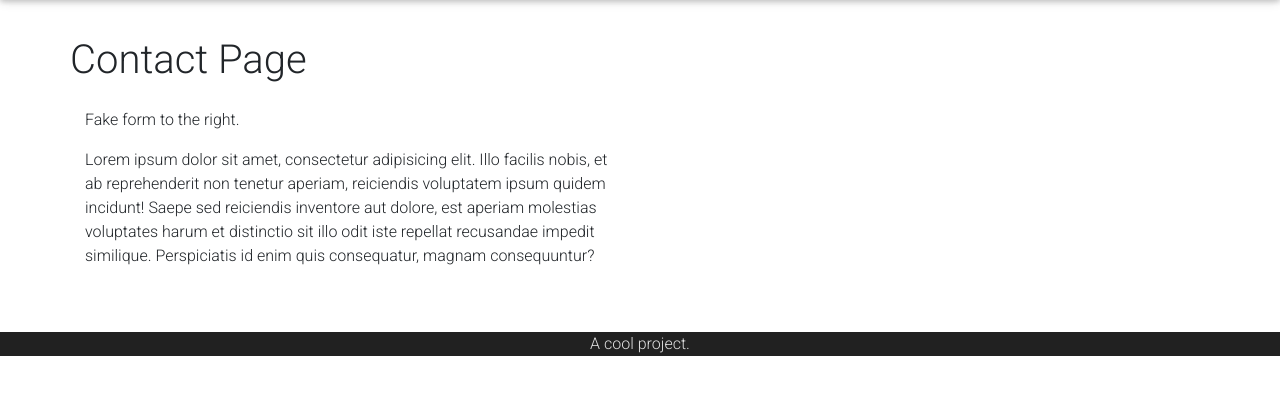
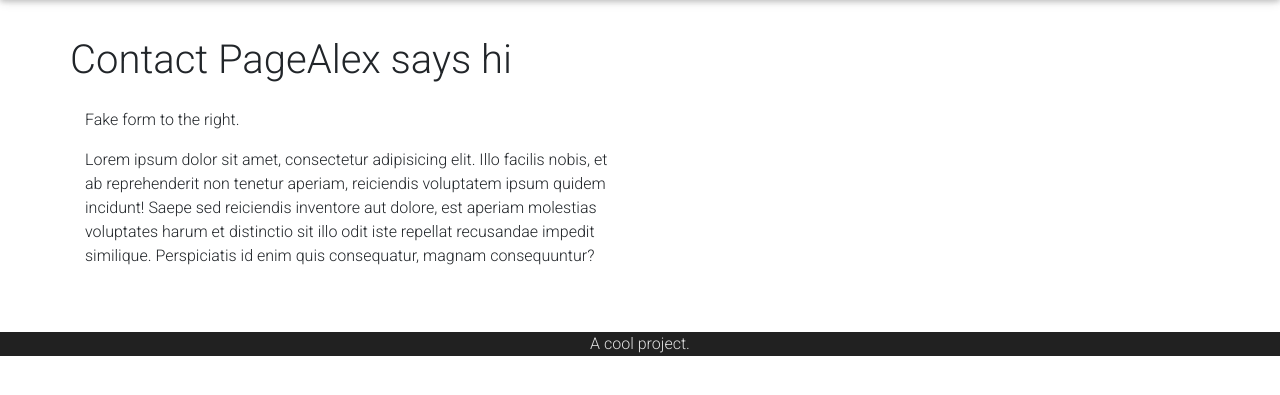
Before and after one commit to nanthony007/RaiseLeaders, a Django app: page /contact/ in a window 1280 px wide. Shown: the part 60-455 px from the top of the page. Run offline with Django 3.2, Linux system fonts and the light colour scheme; some libraries are stand-ins or nearby versions.

Commit message:
Add Alex says hi.

```diff
--- a/main_site/templates/main_site/contact.html
+++ b/main_site/templates/main_site/contact.html
@@ -7,6 +7,7 @@
     <div class="row">
       <!-- Section Titile -->
       <h1>Contact Page</h1>
+      <h1>Alex says hi</h1>
     </div>
     <div class="row">
       <!-- Section Titile -->
```
